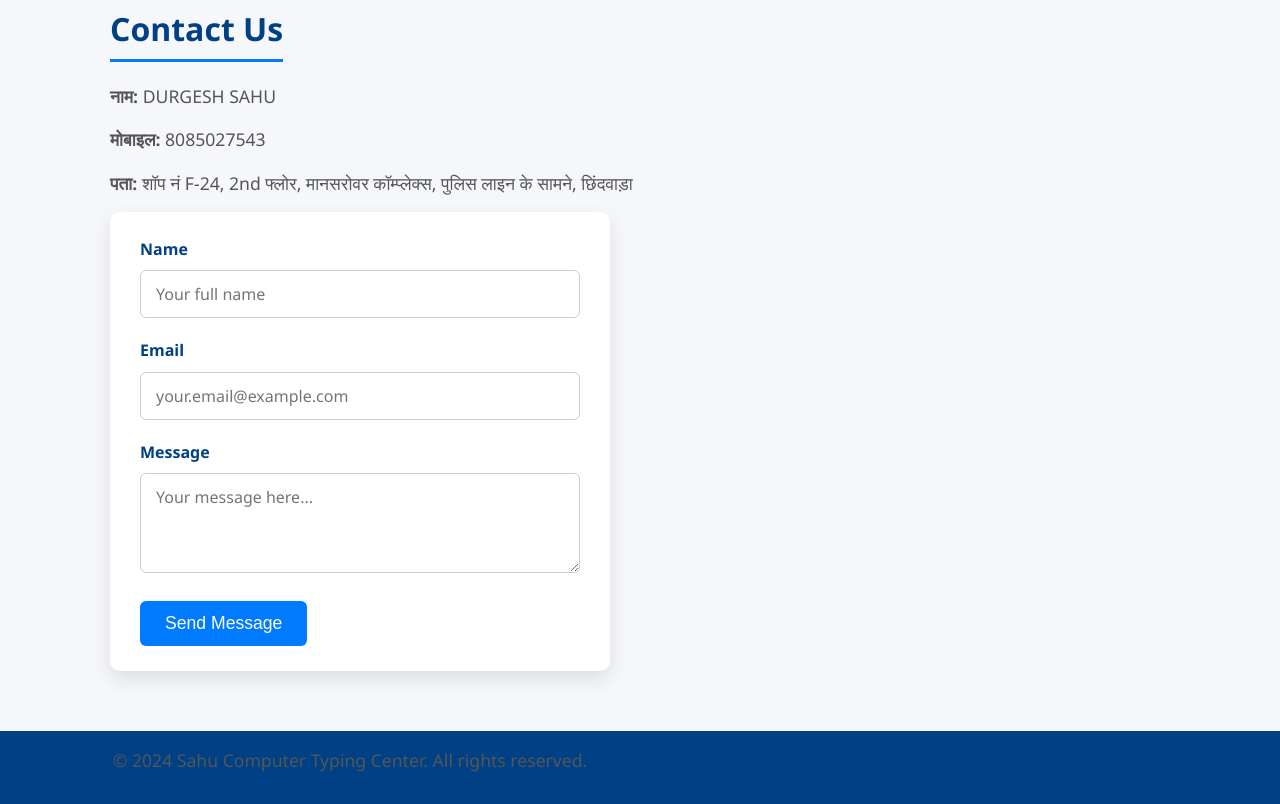
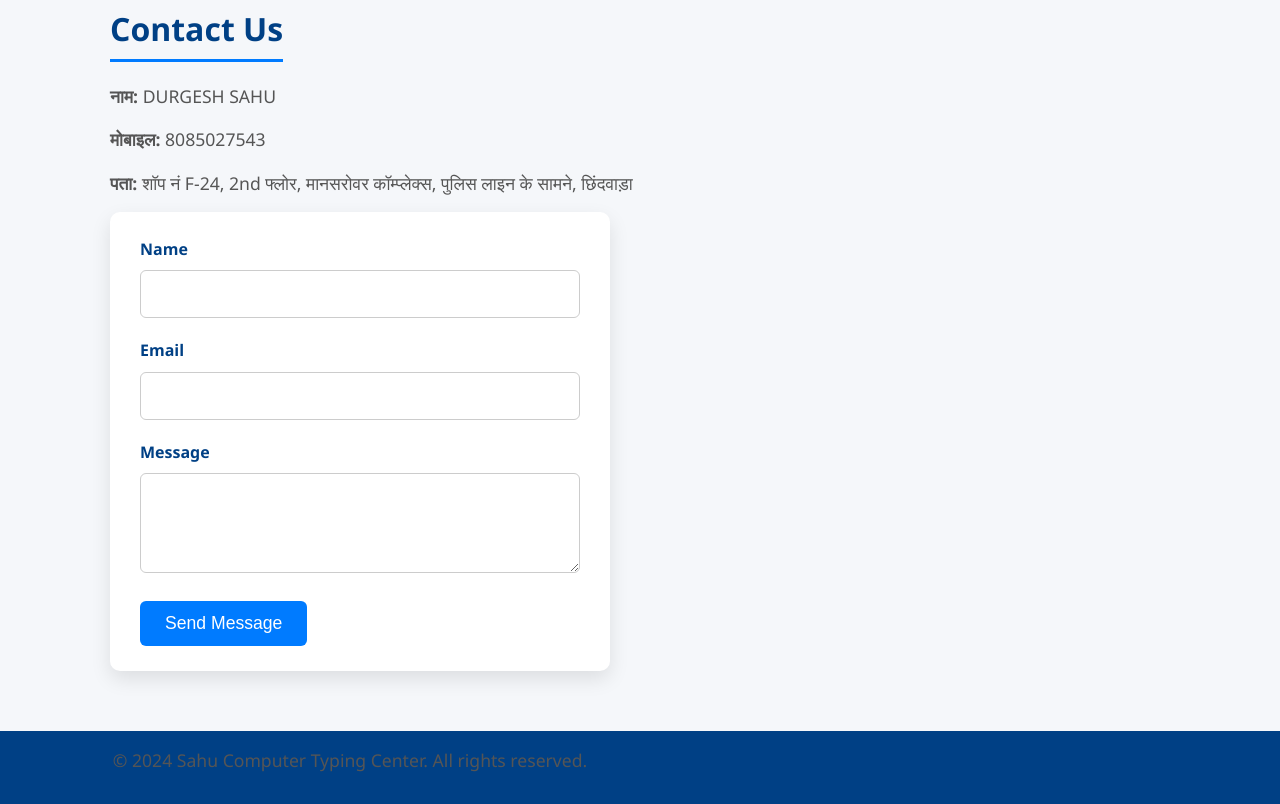
Before and after one commit to sahucpct/sahu-computer-typing-center, a plain HTML site: page index.html in a window 1280 px wide. Shown: the part 2520-3324 px from the top of the page. Drawn offline with Linux system fonts and the light colour scheme.

Commit message:
Update index.html

```diff
--- a/index.html
+++ b/index.html
@@ -414,18 +414,22 @@
     <p><strong>मोबाइल:</strong> 8085027543</p>
     <p><strong>पता:</strong> शॉप नं F-24, 2nd फ्लोर, मानसरोवर कॉम्प्लेक्स, पुलिस लाइन के सामने, छिंदवाड़ा</p>
 
-    <form id="contactForm" onsubmit="return handleFormSubmit(event)">
-          <label for="name">Name</label>
-          <input type="text" id="name" name="name" placeholder="Your full name" required />
+    <form action="https://formsubmit.co/sahucpct8561@gmail.com" method="POST">
+  <!-- स्पैम से बचाव और redirect -->
+  <input type="hidden" name="_captcha" value="false">
+  <input type="hidden" name="_next" value="https://sahucpct.github.io/sahu-computer-typing-center/thanks.html">
 
-          <label for="email">Email</label>
-          <input type="email" id="email" name="email" placeholder="your.email@example.com" required />
+  <label for="name">Name</label>
+  <input type="text" name="name" required />
 
-          <label for="message">Message</label>
-          <textarea id="message" name="message" placeholder="Your message here..." required></textarea>
+  <label for="email">Email</label>
+  <input type="email" name="email" required />
 
-          <button type="submit">Send Message</button>
-        </form>
+  <label for="message">Message</label>
+  <textarea name="message" required></textarea>
+
+  <button type="submit">Send Message</button>
+</form>
       </div>
     </section>
   </main>
```
